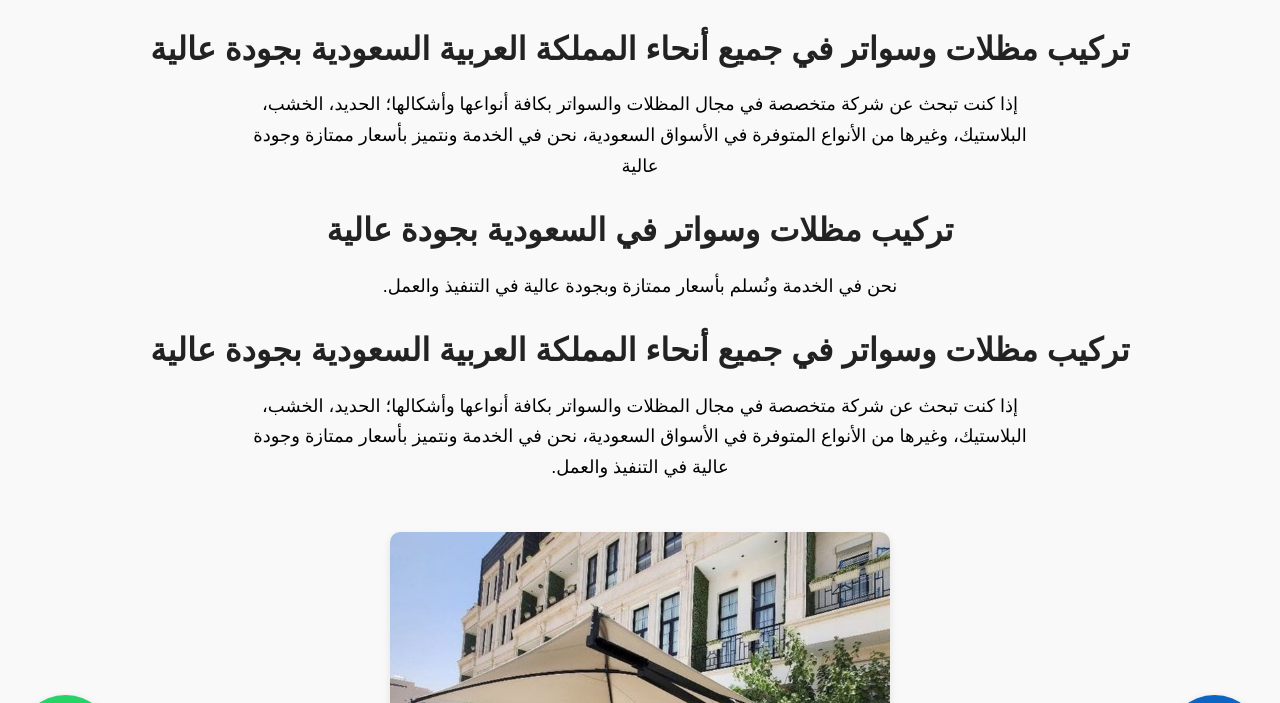
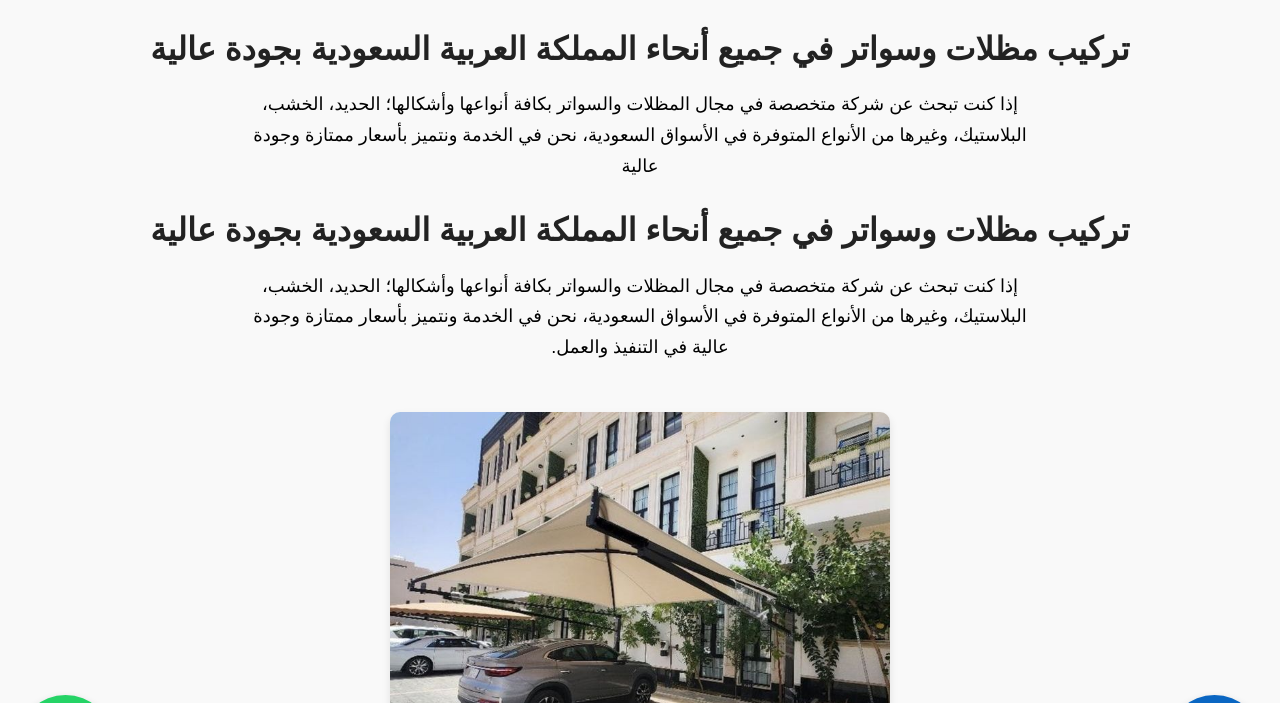
Before and after one commit to modallat/modallat.github.io, a plain HTML site: page index.html in a window 1280 px wide. Shown: the top 703 px of the page. Drawn offline with Linux system fonts and the light colour scheme.

Commit message:
حذف عنوان

```diff
--- a/index.html
+++ b/index.html
@@ -143,8 +143,7 @@
     <h1>تركيب مظلات وسواتر في جميع أنحاء المملكة العربية السعودية بجودة عالية</h1>
     <p class="intro-text">
       إذا كنت تبحث عن شركة متخصصة في مجال المظلات والسواتر بكافة أنواعها وأشكالها؛ الحديد، الخشب، البلاستيك، وغيرها من الأنواع المتوفرة في الأسواق السعودية، نحن في الخدمة ونتميز بأسعار ممتازة وجودة عالية
-  <h1>تركيب مظلات وسواتر في السعودية بجودة عالية</h1>
-  <p class="intro-text">نحن في الخدمة ونُسلم بأسعار ممتازة وبجودة عالية في التنفيذ والعمل.
+  <p class="intro-text"
   </p>
  <body>
   <h1>تركيب مظلات وسواتر في جميع أنحاء المملكة العربية السعودية بجودة عالية</h1>
```
